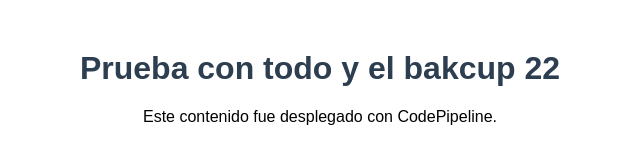
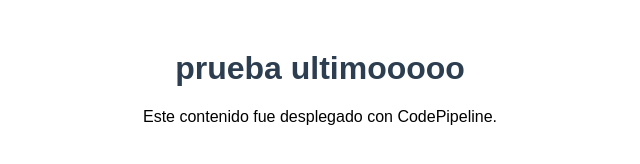
Before and after one commit to Ripca/TestPipeline, a website: page index.html in a window 1280 px wide. Shown: the whole page, without its empty margins (320-960 px from the left). Drawn offline with Linux system fonts and the light colour scheme.

Commit message:
sasadasdasdas

```diff
--- a/index.html
+++ b/index.html
@@ -6,7 +6,7 @@
   <link rel="stylesheet" href="styles.css">
 </head>
 <body>
-  <h1>Prueba con todo y el bakcup 22</h1>
+  <h1>prueba ultimooooo</h1>
   <p id="mensaje"></p>
   <script src="app.js"></script>
 </body>
```
